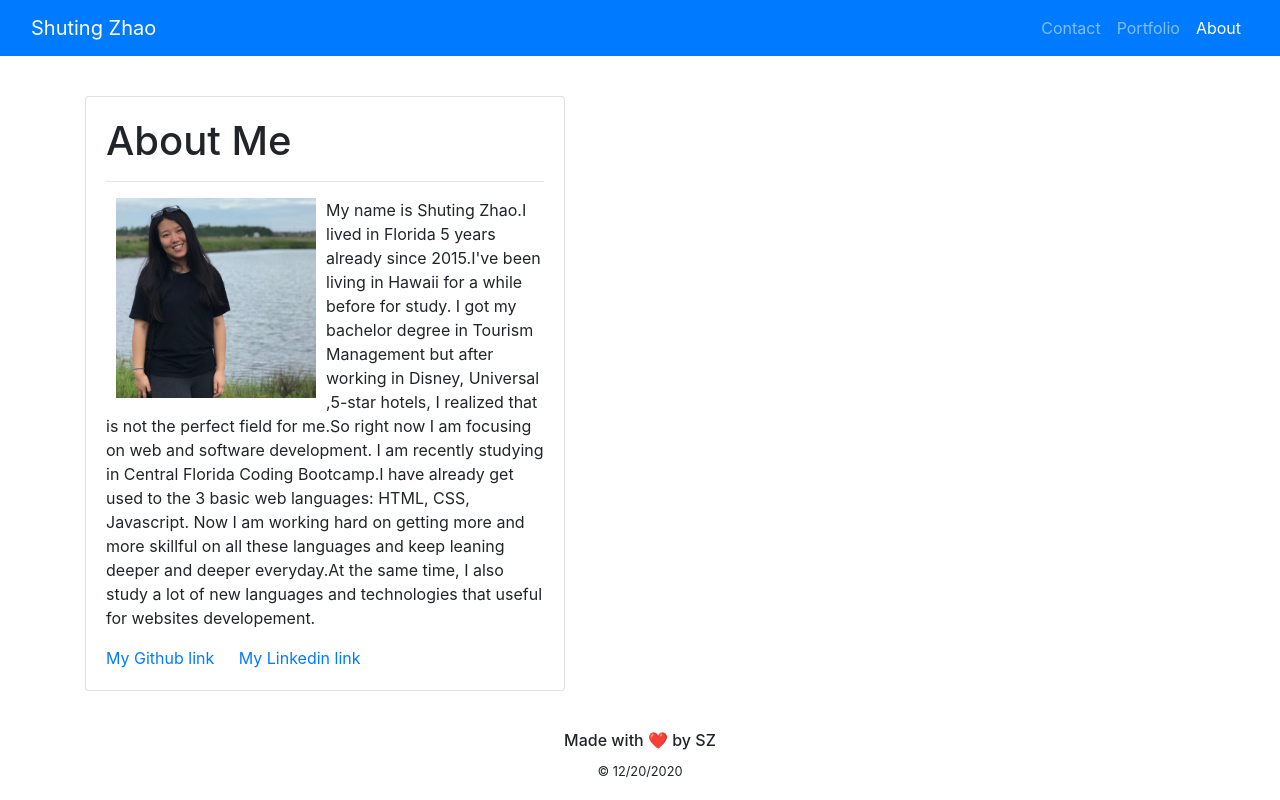
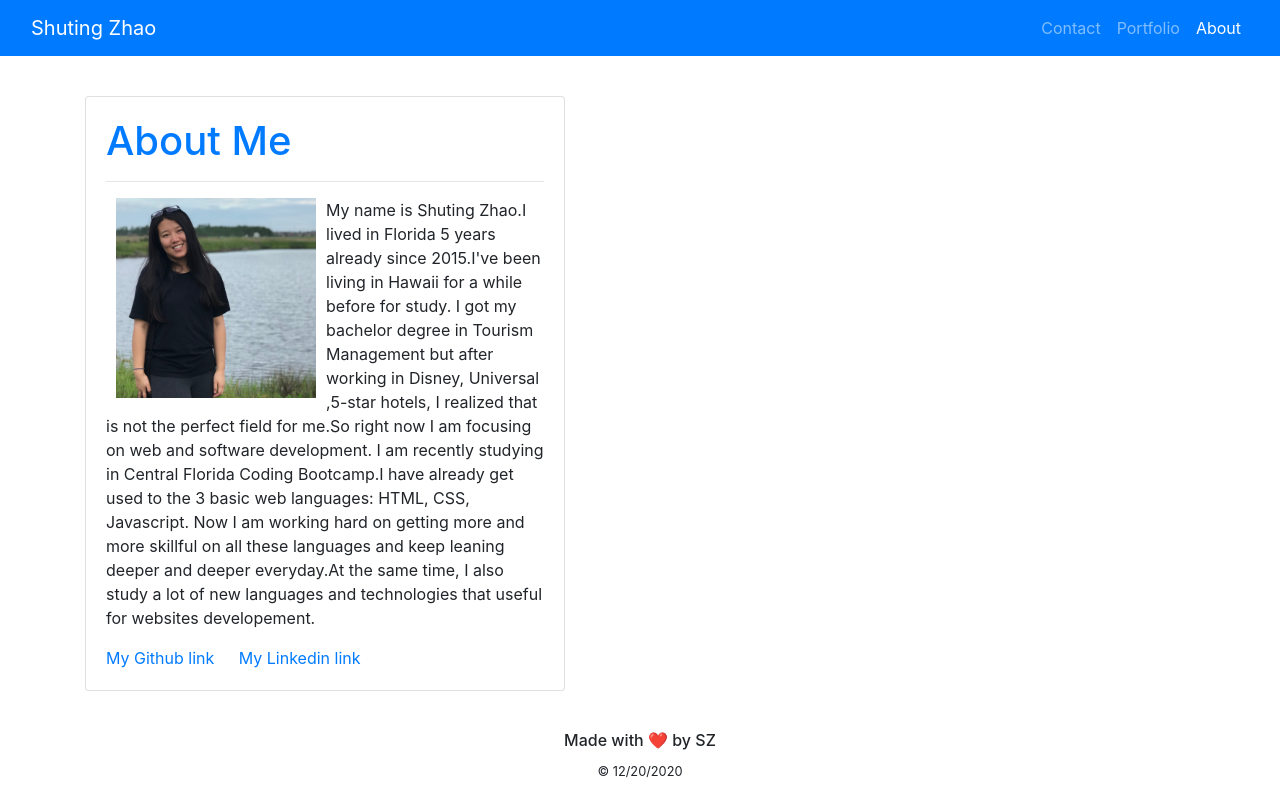
Before and after one commit to zst199394/My_Responsive_Portfolio_Web, a plain HTML site: page index.html in a window 1280 px wide. Drawn offline with nearby package versions, Linux system fonts and the light colour scheme.

Commit message:
text-primary

```diff
--- a/index.html
+++ b/index.html
@@ -35,7 +35,7 @@
     <main class="container my-3" >
       <section class="card" style="width: 30rem;">
         <div class="card-body">
-             <h1 class="card-title">About Me</h1>
+             <h1 class="card-title text-primary">About Me</h1>
              <hr>
              <p class="card-text"><img id="image" src="assets/IMG_0816.JPG" alt="My PHOTO" width="200px" height="200px" style="float: left"> My name is Shuting Zhao.I lived in Florida 5 years already since 2015.I've been living in Hawaii for a while before for study.
               I got my bachelor degree in Tourism Management but after working in Disney, Universal ,5-star hotels, I realized that is not the perfect field for me.So right now I am focusing on web and software development.
```
